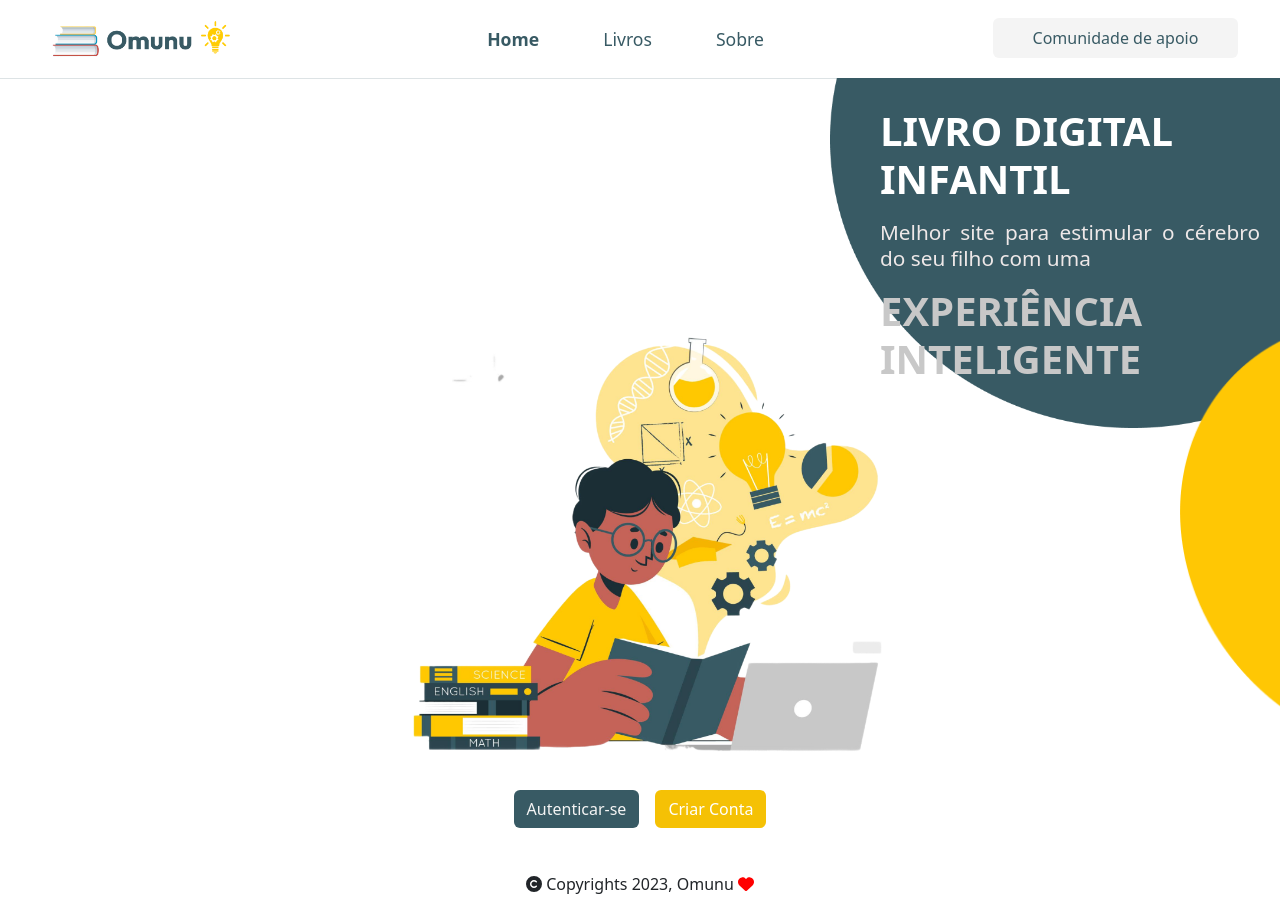
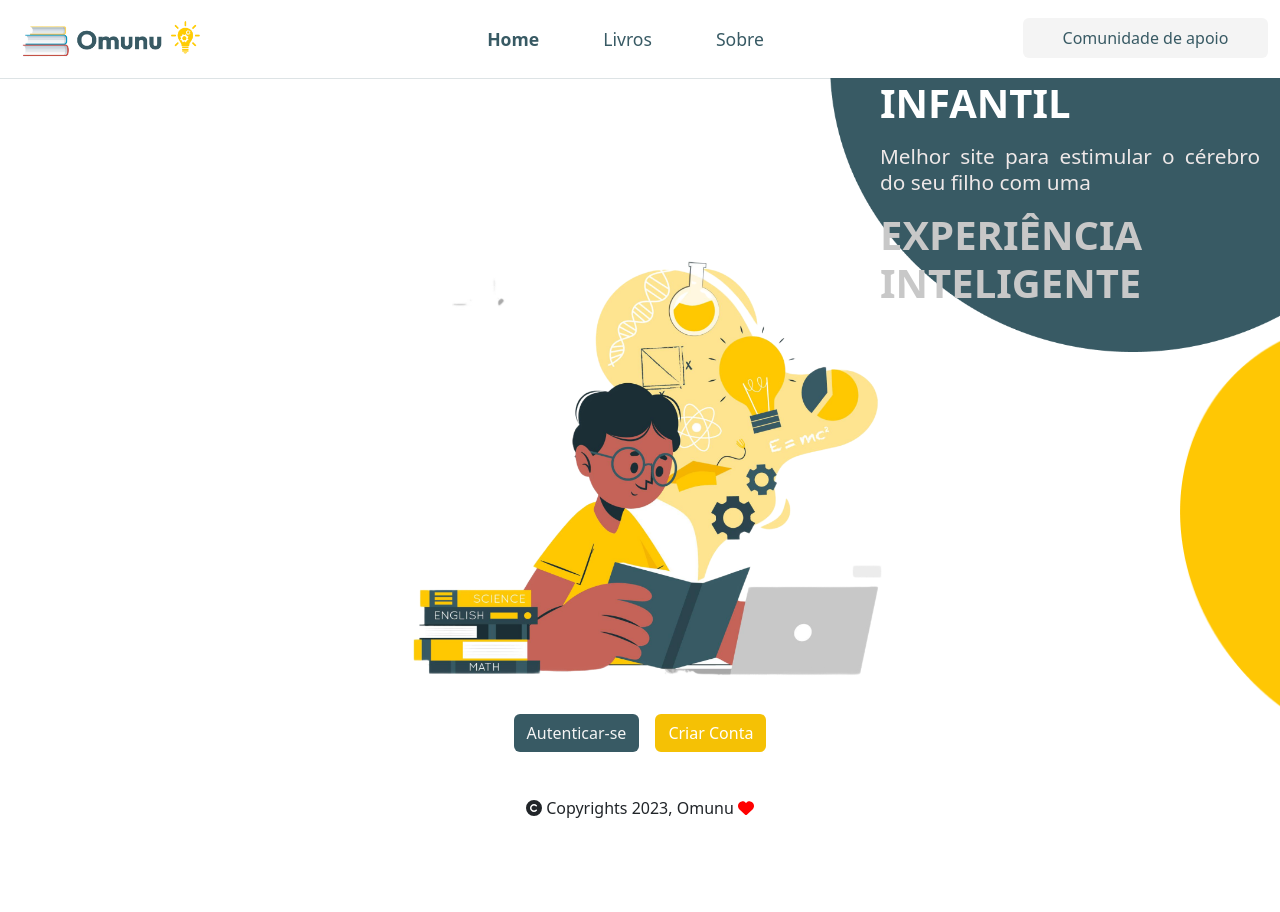
Before and after one commit to joelmarcolino/OMUNU2023, a Next.js app: page / in a window 1280 px wide. After the commit the page ends 836 px from the top, so only its background shows below. Built offline with nearby package versions, Linux system fonts and the light colour scheme.

Commit message:
Navbar fixed

```diff
--- a/src/components/Navbar/Navbar.component.style.tsx
+++ b/src/components/Navbar/Navbar.component.style.tsx
@@ -1,19 +1,27 @@
 import styled from "styled-components";
 
 const Navbar = styled.div`
-  box-shadow: 0px 0px 1px #385A64;
   padding-left: 30px;
   padding-right: 30px;
+  position: relative;
+  background-color: #fff;
+  border: 1px solid;
+
+  .fixed-top {
+    z-index: 999999999;
+    background-color: #fff;
+    box-shadow: 0px 0px 1px #385a64;
+  }
 `;
 
 const Menu = styled.ul`
   .nav-link {
-    color: #385A64 !important;
+    color: #385a64 !important;
     font-size: 1.1rem;
   }
 
   .active {
-    color: #385A64 !important;
+    color: #385a64 !important;
     font-weight: 550 !important;
   }
 `;
--- a/src/components/Navbar/Navbar.component.tsx
+++ b/src/components/Navbar/Navbar.component.tsx
@@ -9,14 +9,17 @@ export function HomeNavbarComponent() {
     {
       desc: "Home",
       active: true,
+      link: "/"
     },
     {
       desc: "Livros",
       active: false,
+      link: "books"
     },
     {
       desc: "Sobre",
       active: false,
+      link: "about"
     },
   ]);
 
@@ -25,15 +28,15 @@ export function HomeNavbarComponent() {
   return (
     <>
       <Navbar>
-        <nav className="navbar navbar-expand-lg bg-body-tertiary">
+        <nav className="navbar navbar-expand-lg bg-body-tertiary fixed-top">
           <div className="container-fluid">
-            <a className="navbar-brand" href="#">
+            <Link className="navbar-brand" href="/">
               <MyImageComponent
                 name={"/Logo omomu.png"}
                 width={200}
                 height={200}
               />
-            </a>
+            </Link>
             <button
               className="navbar-toggler border-0 shadow-none"
               type="button"
@@ -71,7 +74,7 @@ export function HomeNavbarComponent() {
                             className={
                               item.active ? "nav-link active" : "nav-link"
                             }
-                            href="#"
+                            href={item.link}
                           >
                             {item.desc}
                           </Link>
```
